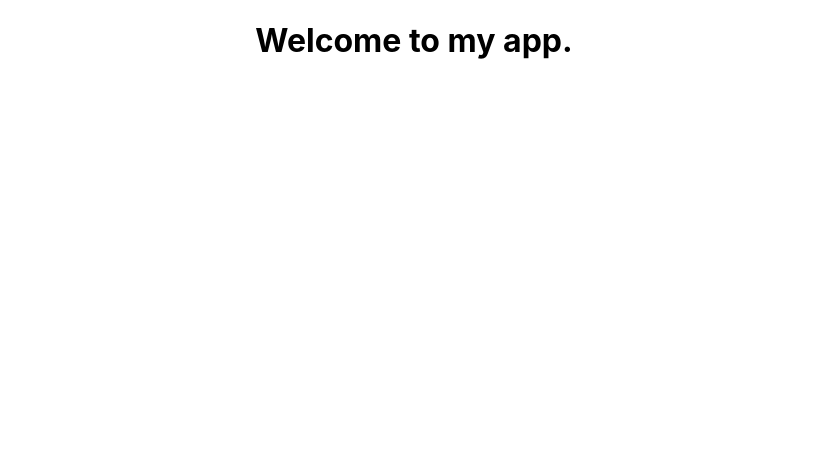
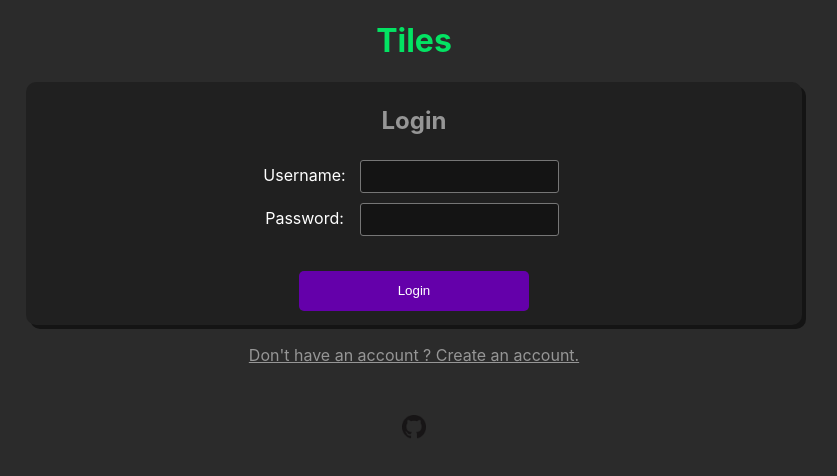
Before and after one commit to MichaelUz/TileEditor, a React (Create React App) app in the folder tile_editor_app/: page / in a window 1280 px wide. Shown: the top 476 px of the page, without its empty margins (226-1063 px from the left). Built offline with nearby package versions, Linux system fonts and the light colour scheme.

Commit message:
Made nun fonctional login page with github icon link to repo

```diff
--- a/tile_editor_app/src/App.css
+++ b/tile_editor_app/src/App.css
@@ -2,37 +2,12 @@
   text-align: center;
 }
 
-.App-logo {
-  height: 40vmin;
-  pointer-events: none;
+.TitleText{
+  color: rgb(3, 227, 99);
 }
 
-@media (prefers-reduced-motion: no-preference) {
-  .App-logo {
-    animation: App-logo-spin infinite 20s linear;
-  }
+.githubLogo{
+  margin-top: 50px;
+  width: 24px;
+  height: 24px;
 }
-
-.App-header {
-  background-color: #282c34;
-  min-height: 100vh;
-  display: flex;
-  flex-direction: column;
-  align-items: center;
-  justify-content: center;
-  font-size: calc(10px + 2vmin);
-  color: white;
-}
-
-.App-link {
-  color: #61dafb;
-}
-
-@keyframes App-logo-spin {
-  from {
-    transform: rotate(0deg);
-  }
-  to {
-    transform: rotate(360deg);
-  }
-}
--- a/tile_editor_app/src/App.js
+++ b/tile_editor_app/src/App.js
@@ -1,10 +1,17 @@
 import React from 'react';
 import './App.css';
+
+import LoginBox from './components/LoginBox/LoginBox';
+import GitHubLogo from './assets/images/GitHub-Mark-64px.png'
 
 function App() {
   return (
     <div className="App">
-     <h1>Welcome to my app.</h1>
+     <h1 className = 'TitleText'>Tiles</h1>
+     <LoginBox/>
+     <a href={'https://github.com/MichaelUz/TileEditor'} target="_blank" rel="noopener noreferrer">
+      <img className='githubLogo' src= {GitHubLogo}/>
+     </a>
     </div>
   );
 }
--- /dev/null
+++ b/tile_editor_app/src/components/LoginBox/LoginBox.js
@@ -0,0 +1,29 @@
+import React from 'react';
+
+import classes from './LoginBox.module.css'
+
+
+const textStyle = {
+    color: 'white'
+}
+
+const loginBox = (props) => {
+    return (
+        <div>
+            <div className = {classes.loginBox}>
+                <h2>Login</h2>
+                <label className = {classes.label} htmlFor = 'username'>Username: </label>
+                <input className = {classes.inputField} type = 'text' id = 'username'></input>
+                <br/>
+                <label className = {classes.label} htmlFor = 'password'>Password:  </label>
+                <input className = {classes.inputField} type = 'password' id = 'password'></input>
+
+                <button className = {classes.nextButton}>Login</button>
+            </div>
+
+        <a className={classes.createAcc} href='https://google.ca/'>Don't have an account ? Create an account.</a>
+        </div>
+    )
+};
+
+export default loginBox;
--- /dev/null
+++ b/tile_editor_app/src/components/LoginBox/LoginBox.module.css
@@ -0,0 +1,54 @@
+.loginBox{
+    background-color: rgb(32, 32, 32);
+    padding: 4px;
+    border-radius: 10px;
+    width: 60%;
+    margin: auto;
+    box-shadow: 4px 4px rgb(20, 20, 20);
+}
+
+.label{
+    display: inline-block;
+    color: white;
+    width: 90px;
+}
+
+.inputField{
+    margin: 5px 10px;
+    border-width: 1px;
+    border-radius: 3px;
+    border-style: solid;
+    background-color: rgb(20, 20, 20);
+    height: 25px;
+    padding: 3px 10px;
+    color: white;
+}
+
+.createAcc{
+    display: block;
+    margin-top: 20px;
+    color: rgb(150, 150, 150);
+}
+
+
+.nextButton{
+    display: block;
+    width: 30%;
+    height: 40px;
+    margin:  30px auto 10px;
+    background-color: rgb(100, 0, 170);
+    transition: 0.2s ease-in-out;
+    border-radius: 5px;
+    border-width: 0px;
+    color: white;
+    cursor: pointer;
+}
+
+.nextButton:hover{
+    border-radius: 10px;
+}
+
+
+h2{
+    color: rgb(150, 150, 150);
+}
--- a/tile_editor_app/src/index.css
+++ b/tile_editor_app/src/index.css
@@ -5,7 +5,9 @@ body {
     sans-serif;
   -webkit-font-smoothing: antialiased;
   -moz-osx-font-smoothing: grayscale;
+  background-color: rgb(43, 43, 43);
 }
+
 
 code {
   font-family: source-code-pro, Menlo, Monaco, Consolas, 'Courier New',
```
Also changed, not shown: tile_editor_app/src/assets/images/GitHub-Mark-64px.png (added).
